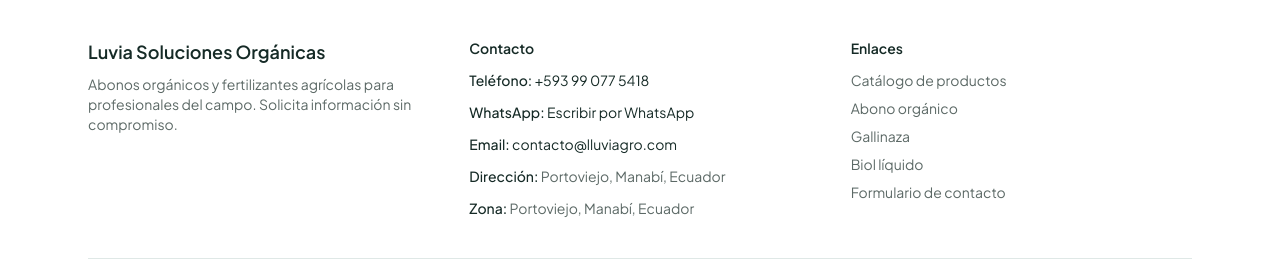
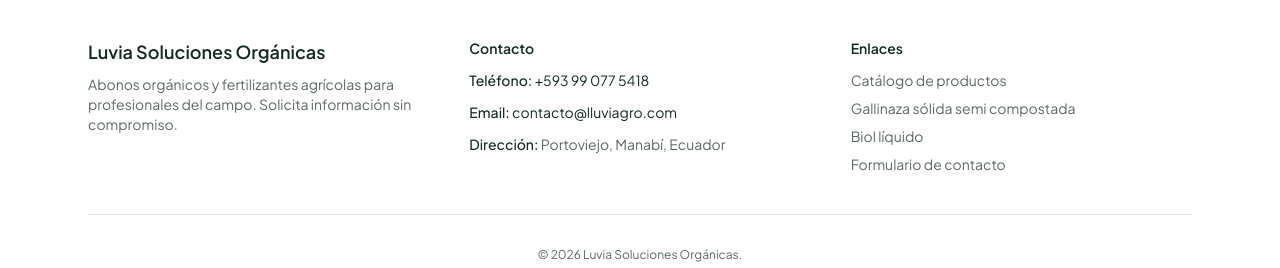
Before and after one commit to samisaac33/luvia-abonos-web, a Next.js app: page /contacto in a window 1280 px wide. Shown: the part 1257-1525 px from the top of the page. Built offline with nearby package versions, Linux system fonts and the light colour scheme; no server answers.

Commit message:
Actualizar footer: quitar WhatsApp y zona, enlazar dos productos
Co-authored-by: samisaac33 <samisaac33@users.noreply.github.com>

```diff
--- a/src/components/contact/ContactDetails.tsx
+++ b/src/components/contact/ContactDetails.tsx
@@ -1,7 +1,15 @@
 
 import { getSiteContact } from "@/lib/site";
 
-export function ContactDetails() {
+type ContactDetailsProps = {
+  showWhatsApp?: boolean;
+  showZone?: boolean;
+};
+
+export function ContactDetails({
+  showWhatsApp = true,
+  showZone = true,
+}: ContactDetailsProps) {
   const contact = getSiteContact();
 
   return (
@@ -21,7 +29,7 @@ export function ContactDetails() {
           )}
         </li>
       )}
-      {contact.whatsappUrl && (
+      {showWhatsApp && contact.whatsappUrl && (
         <li>
           <span className="font-medium text-[var(--foreground)]">WhatsApp:</span>{" "}
           <a
@@ -49,7 +57,7 @@ export function ContactDetails() {
           {contact.address}
         </li>
       )}
-      {contact.zone && (
+      {showZone && contact.zone && (
         <li>
           <span className="font-medium text-[var(--foreground)]">Zona:</span>{" "}
           {contact.zone}
--- a/src/components/layout/Footer.tsx
+++ b/src/components/layout/Footer.tsx
@@ -24,7 +24,7 @@ export function Footer() {
               Contacto
             </p>
             <div className="mt-3">
-              <ContactDetails />
+              <ContactDetails showWhatsApp={false} showZone={false} />
             </div>
           </div>
           <div>
@@ -42,18 +42,10 @@ export function Footer() {
               </li>
               <li>
                 <Link
-                  href="/productos/abono-organico"
-                  className="text-[var(--muted)] underline-offset-4 hover:text-[var(--foreground)] hover:underline"
-                >
-                  Abono orgánico
-                </Link>
-              </li>
-              <li>
-                <Link
                   href="/productos/gallinaza"
                   className="text-[var(--muted)] underline-offset-4 hover:text-[var(--foreground)] hover:underline"
                 >
-                  Gallinaza
+                  Gallinaza sólida semi compostada
                 </Link>
               </li>
               <li>
```
